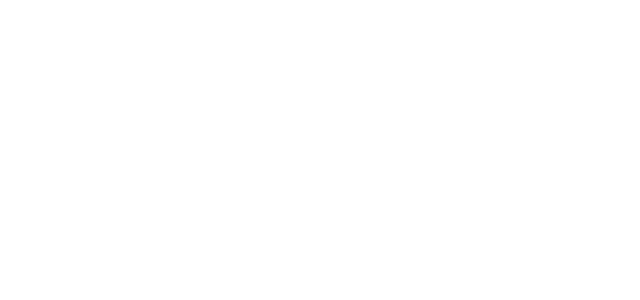
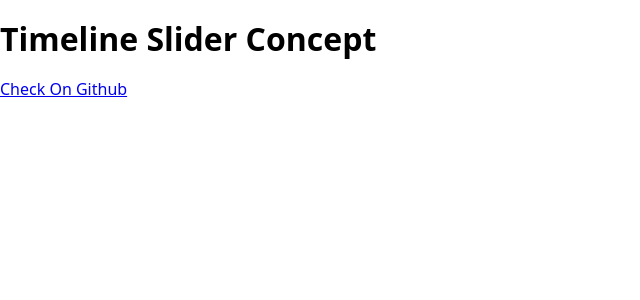
Before and after one commit to nat-davydova/react-circle-progress-bar, a React (Vite) app: page / in a window 1280 px wide. Shown: the top 300 px of the page, without its empty margins (0-640 px from the left). Built offline with nearby package versions, Linux system fonts and the light colour scheme.

Commit message:
feat: add header structure

```diff
--- a/src/App.tsx
+++ b/src/App.tsx
@@ -1,7 +1,12 @@
 import "./App.css";
+import { Header } from "./Components/Header/Header.tsx";
 
 function App() {
-  return <div></div>;
+  return (
+    <div className="app">
+      <Header />
+    </div>
+  );
 }
 
 export default App;
--- /dev/null
+++ b/src/Components/Header/Header.tsx
@@ -0,0 +1,17 @@
+export function Header() {
+  return (
+    <header className="header">
+      <h1 className="header__title">Timeline Slider Concept</h1>
+      <div className="header__btns">
+        <a
+          href="https://github.com/nat-davydova/react-circle-progress-bar"
+          className="header__btn"
+          target="_blank"
+          title="Check On Github"
+        >
+          Check On Github
+        </a>
+      </div>
+    </header>
+  );
+}
```
